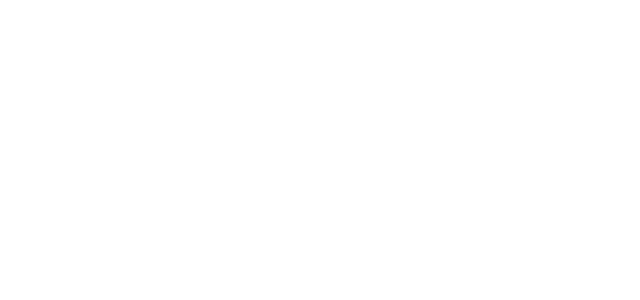
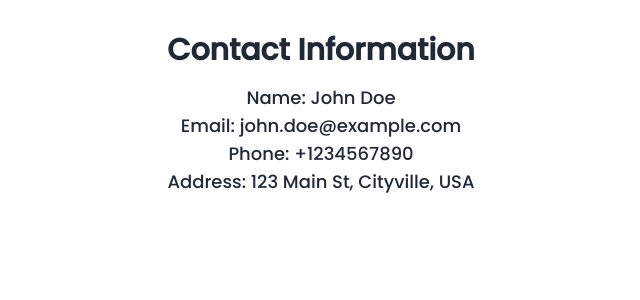
Before and after one commit to SKM5/BookShareApp, a React (Vite) app in the folder Frontend/: page /ContactDetails in a window 1280 px wide. Before the commit this address had no page. Shown: the top 300 px of the page, without its empty margins (319-959 px from the left). Built offline with nearby package versions, Linux system fonts and the light colour scheme.

Commit message:
Explore button , About and Conatct implemented

```diff
--- a/Frontend/src/App.jsx
+++ b/Frontend/src/App.jsx
@@ -12,6 +12,8 @@
 import CartPage from "./components/CartPage"; // Import CartPage component
 import Cart from "./components/Cart"; // Import Cart component
 import PaymentGateway from "./components/PaymentGateway";
+import ContactDetails from "./components/ContactDetails";
+import About from "./components/About";
 
 function App() {
   const [authUser, setAuthUser] = useAuth();
@@ -32,6 +34,8 @@
           <Route path="/login" element={<Login />} />
           {/* Define route for CartPage */}
           <Route path="/cart" element={<Cart/>} />
+          <Route path="/ContactDetails" element={<ContactDetails/>} />
+          <Route path="/About" element={<About/>} />
         </Routes>
         <Toaster />
       </div>
--- /dev/null
+++ b/Frontend/src/components/About.jsx
@@ -0,0 +1,22 @@
+import React from 'react';
+
+const About = () => {
+  return (
+    <div className="container mx-auto mt-8">
+      <div className="text-center">
+        <h2 className="text-3xl font-semibold mb-4">About BookShare</h2>
+        <p className="text-left text-lg mb-4">
+          BookShare is a platform designed to facilitate the sharing of books among users. Whether you have a book you've already read and want to pass it on to someone else or you're looking for your next read without breaking the bank, BookShare is here to help.
+        </p>
+        <p className="text-left text-lg mb-4">
+          Our mission is to promote a culture of sharing and community while also promoting literacy and access to books for everyone. With BookShare, you can discover new books, share your favorites with others, and contribute to a sustainable and eco-friendly way of consuming literature.
+        </p>
+        <p className=" text-left text-lg mb-4">
+          Join our community today and start sharing the joy of reading!
+        </p>
+      </div>
+    </div>
+  );
+};
+
+export default About;
--- a/Frontend/src/components/Banner.jsx
+++ b/Frontend/src/components/Banner.jsx
@@ -1,4 +1,5 @@
 import React, { useState } from 'react';
+import { Link } from 'react-router-dom';
 import banner from "../../public/Banner.png";
 import BookSearch from "./BookSearch"; // Import the BookSearch component
 
@@ -16,7 +17,7 @@
            {/* Include the BookSearch component here */}
            <BookSearch setBook={setBook} />
           </div>
-          <button className="btn mt-6 btn-secondary">Explore</button>
+          <Link to="/BookList" className="btn mt-6 btn-secondary">Explore</Link>
         </div>
         <div className=" order-1 w-full mt-20 md:w-1/2">
           <img
--- /dev/null
+++ b/Frontend/src/components/ContactDetails.jsx
@@ -0,0 +1,30 @@
+import React, { useState } from 'react';
+
+function ContactDetails() {
+  // Define state for owner details
+  const [ownerDetails, setOwnerDetails] = useState({
+    name: 'John Doe',
+    email: 'john.doe@example.com',
+    phone: '+1234567890',
+    address: '123 Main St, Cityville, USA',
+  });
+
+  return (
+    <>
+      {/* Assuming Navbar, Footer components are defined elsewhere */}
+      {/* <Navbar Contact /> */}
+      <div className="container mx-auto mt-8">
+        <div className="text-center">
+          <h2 className="text-3xl font-semibold mb-4">Contact Information</h2>
+          <p className="text-lg">Name: {ownerDetails.name}</p>
+          <p className="text-lg">Email: {ownerDetails.email}</p>
+          <p className="text-lg">Phone: {ownerDetails.phone}</p>
+          <p className="text-lg">Address: {ownerDetails.address}</p>
+        </div>
+      </div>
+        {/* <Footer /> */}
+      </>
+      );
+}
+
+      export default ContactDetails;
--- a/Frontend/src/components/Navbar.jsx
+++ b/Frontend/src/components/Navbar.jsx
@@ -5,6 +5,8 @@
 import Logout from "./Logout";
 import { useAuth } from "../context/AuthProvider";
 import Cart from "./Cart";
+import ContactDetails from "./ContactDetails";
+import About from "./About";
 
 function Navbar ({cartCount}) {
   const [authUser, setAuthUser] = useAuth();
@@ -63,10 +65,10 @@
         <a href="/cart">Cart ({cartCount})</a>
       </li>
       <li>
-        <a>Contact</a>
+        <a href="/ContactDetails">Contact</a>
       </li>
       <li>
-        <a>About</a>
+        <a href="/About">About</a>
       </li>
     </>
   );
```
